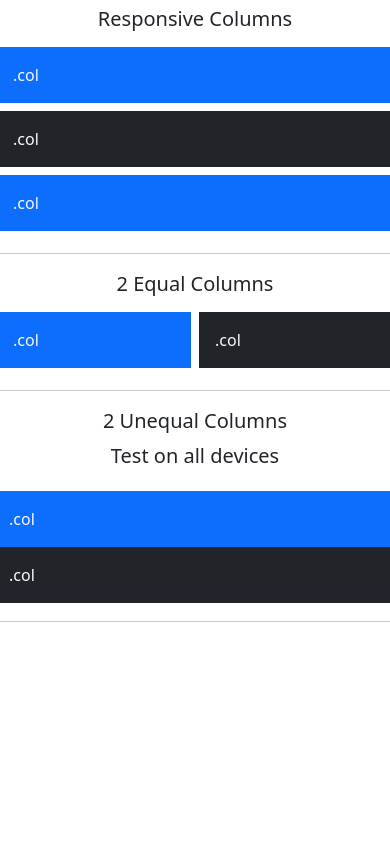
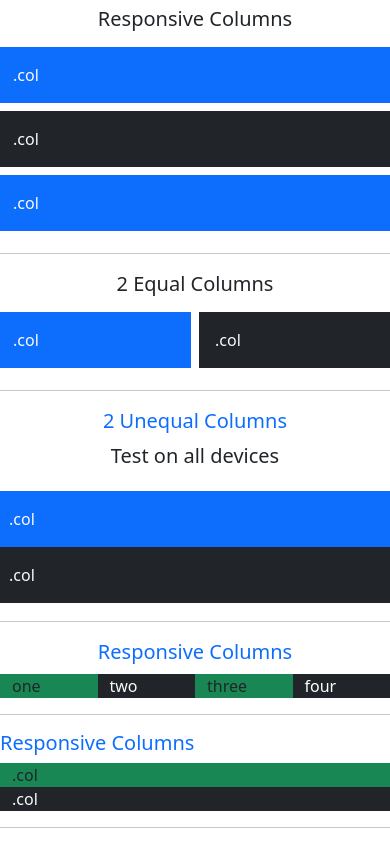
Before and after one commit to msafirijuma/bootstrap-components-library, a plain HTML site: page index.html in a window 390 px wide. Shown: the part 3362-4206 px from the top of the page. Before the commit the page ends 4000 px from the top, so only its background shows below. Drawn offline with Linux system fonts and the light colour scheme.

Commit message:
responsive columns on all screen sizes

```diff
--- a/index.html
+++ b/index.html
@@ -278,7 +278,7 @@
     <hr>
 
     <div class="container">
-        <h5>2 Unequal Columns</h5>
+        <h5 class="text-primary">2 Unequal Columns</h5>
         <p class="lead">Test on all devices</p>
     </div>
     <div class="container equal-columns">
@@ -288,6 +288,32 @@
         </div>
     </div>
     <hr>
+
+    <div class="container">
+        <h5 class="text-primary">Responsive Columns</h5>
+    </div>
+    <div class="container-fluid">
+        <div class="row">
+            <div class="col bg-success">one</div>
+            <div class="col bg-dark text-light">two</div>
+            <div class="col bg-success">three</div>
+            <div class="col bg-dark text-white">four</div>
+        </div>
+    </div>
+    <hr>
+
+    <div class="table-responsive">
+        <h5 class="text-primary">Responsive Columns</h5>
+    </div>
+    <div class="container-fluid">
+        <div class="row">
+            <div class="col-sm-6 col-md-4 col-lg-10 bg-success">.col</div>
+            <div class="col-sm-6 col-md-8 col-lg-2 bg-dark text-light">.col</div>
+        </div>
+    </div>
+    <hr>
+
+
 
 
     <!-- Top of the page -->
```
